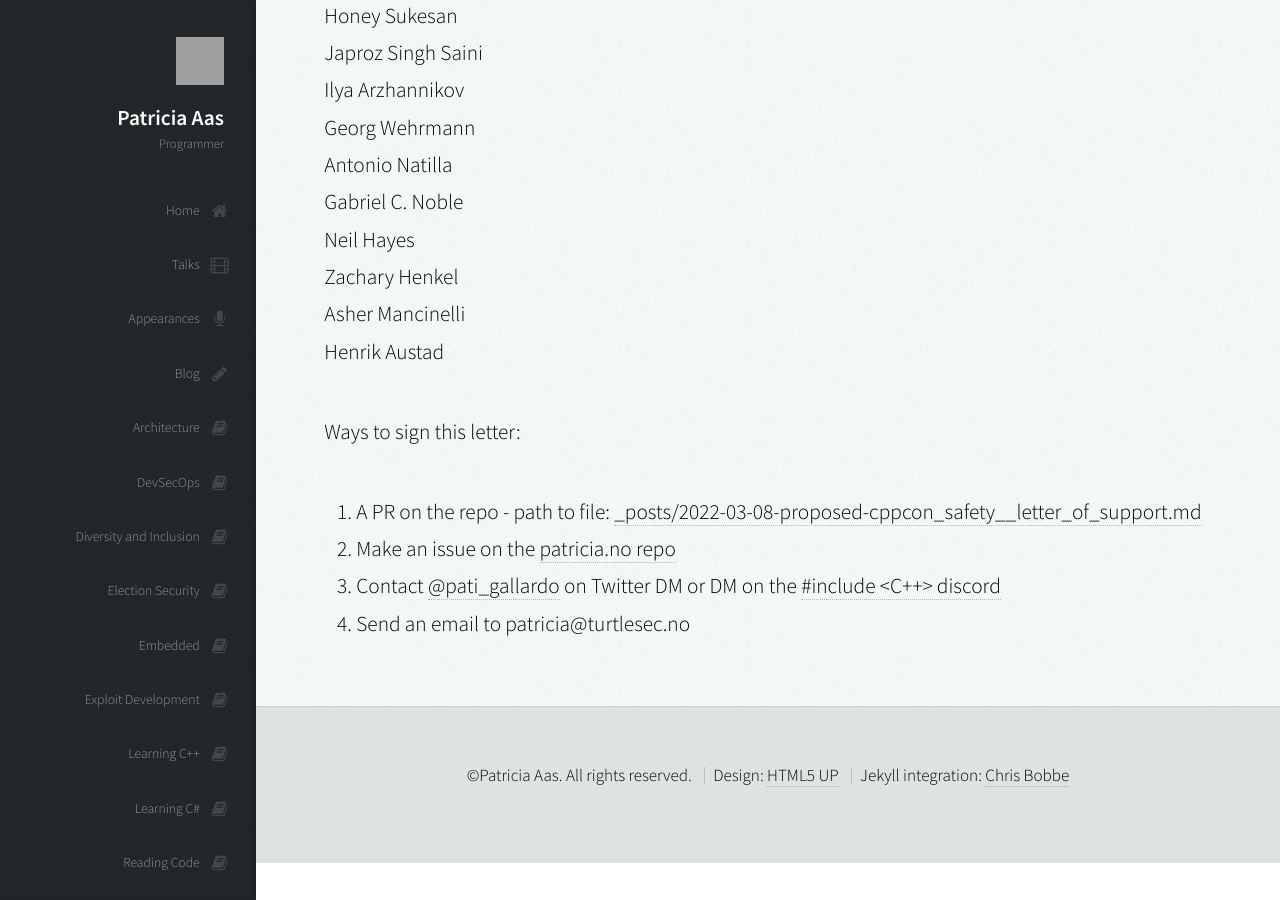
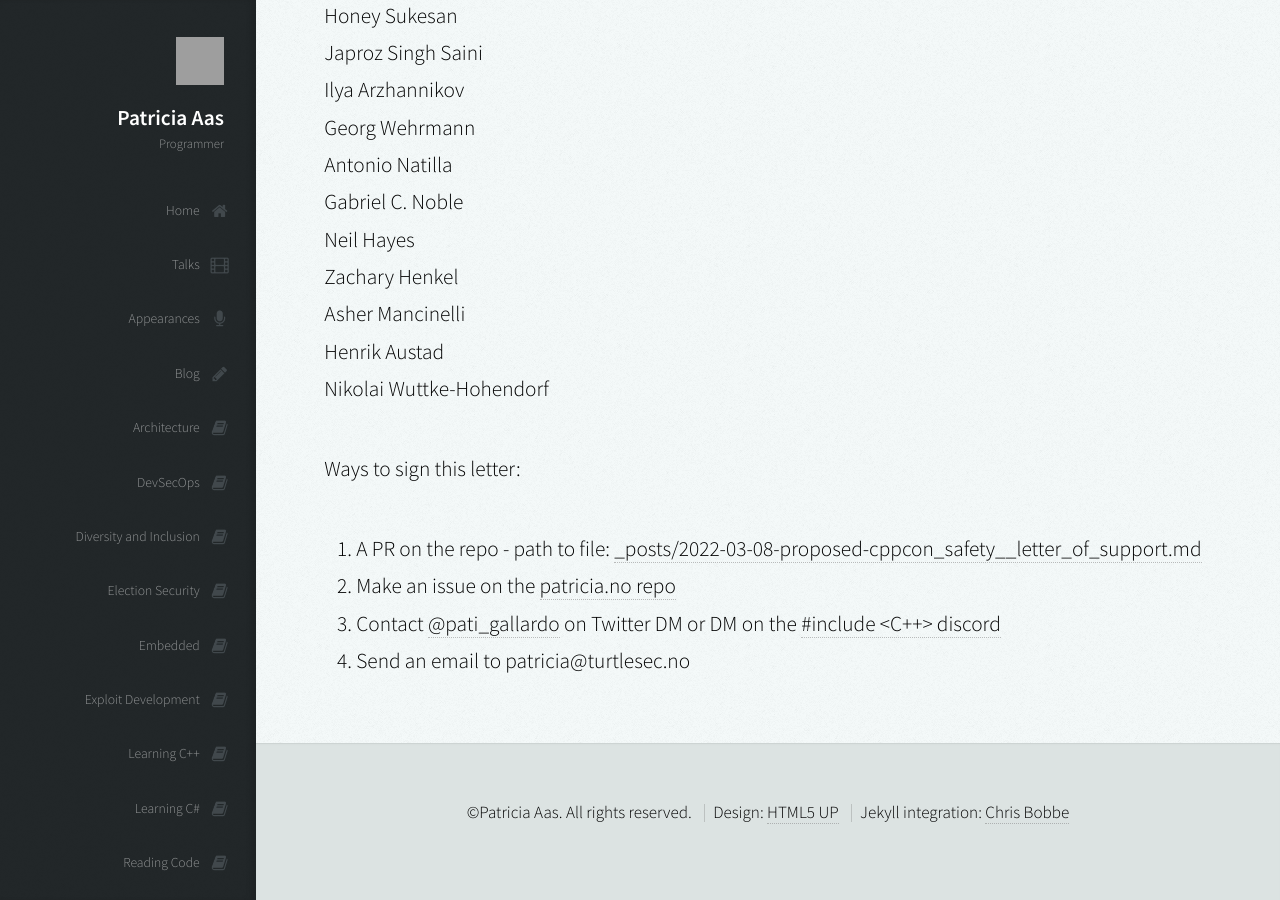
Before and after one commit to patricia-gallardo/patricia-gallardo.github.io, a Jekyll site: the page built from _posts/2022-03-08-proposed-cppcon_safety__letter_of_support.md, in a window 1280 px wide and 900 px high, scrolled down 4440 px. Built offline with Jekyll 4.4.1, drawn with Linux system fonts in a browser that asks for light colours; nearby versions of some CDN libraries; grey boxes are pictures that could not be loaded.

Commit message:
Add my signature

```diff
--- a/_posts/2022-03-08-proposed-cppcon_safety__letter_of_support.md
+++ b/_posts/2022-03-08-proposed-cppcon_safety__letter_of_support.md
@@ -127,6 +127,7 @@ Neil Hayes <br>
 Zachary Henkel <br>
 Asher Mancinelli <br>
 Henrik Austad <br>
+Nikolai Wuttke-Hohendorf <br>
 
 
 Ways to sign this letter:
```
